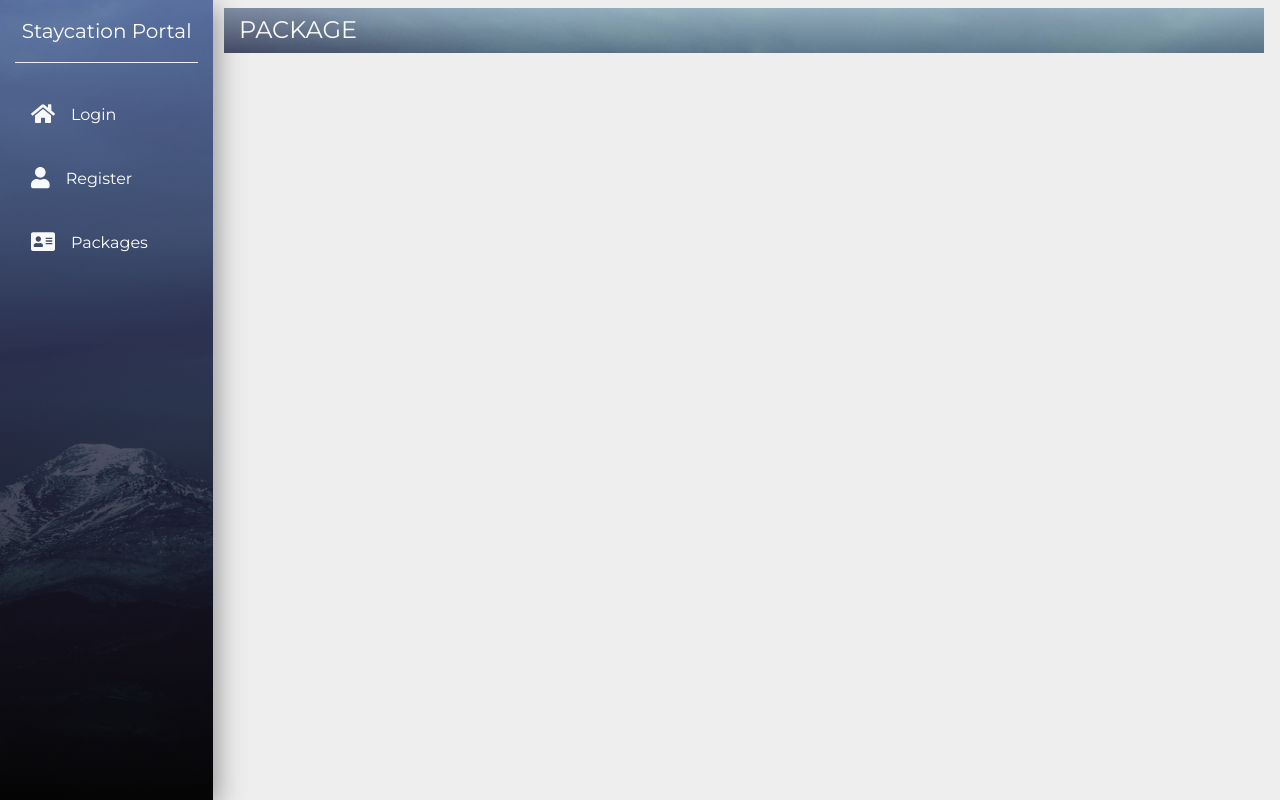
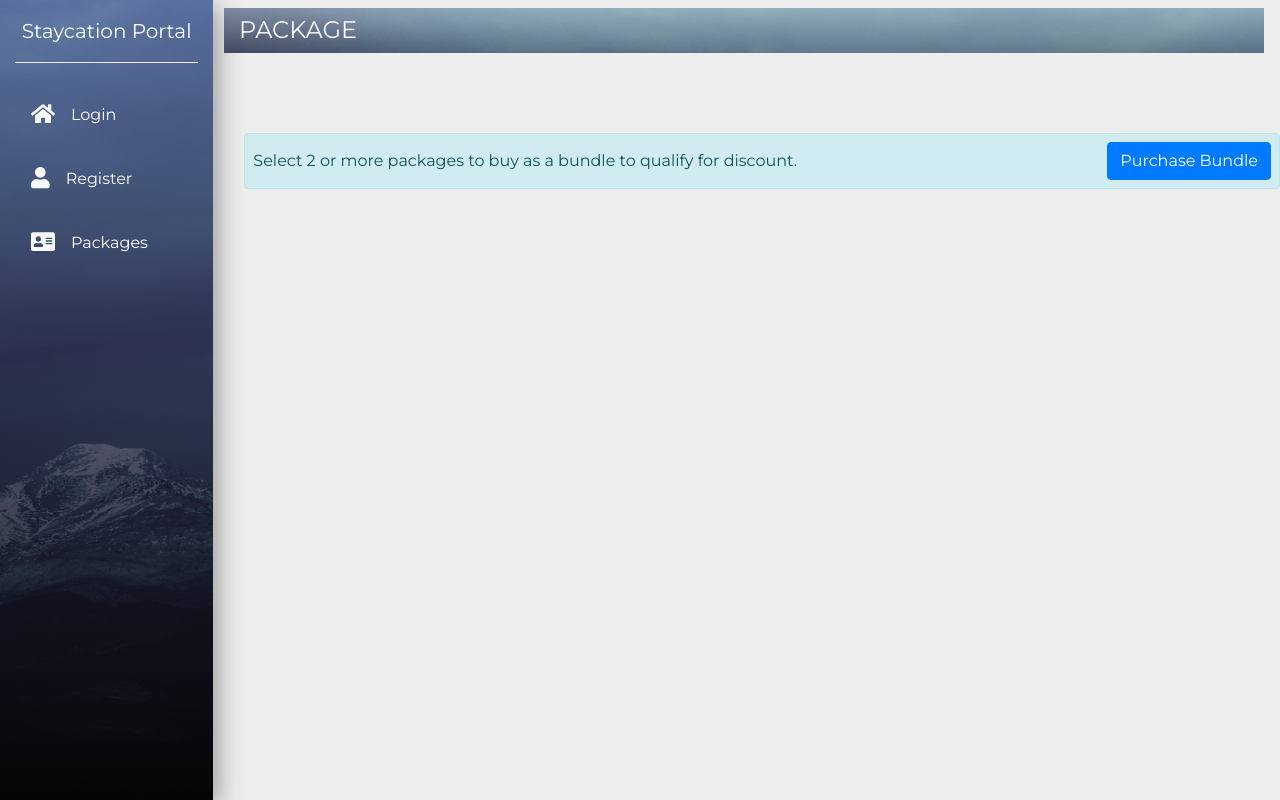
Before and after one commit to yuhxuen/ICT239-ECA, a Flask app: page / in a window 1280 px wide. Run offline with Flask 2, Linux system fonts and the light colour scheme; data that the repository does not hold is empty; some libraries are stand-ins or nearby versions.

Commit message:
3(a) - implementing purchase bundles

```diff
--- a/staycation/app/controllers/packageController.py
+++ b/staycation/app/controllers/packageController.py
@@ -1,5 +1,7 @@
 from flask_login import login_user, login_required, logout_user, current_user
-from flask import Blueprint, request, redirect, render_template, url_for
+from flask import Blueprint, request, redirect, render_template, url_for, flash
+from models.package import Package
+from models.bundle import BundlePurchase
 
 from models.forms import BookForm
 
@@ -18,3 +20,48 @@ def packages():
 def viewPackageDetail(hotel_name):
     the_package = Package.getPackage(hotel_name=hotel_name)
     return render_template('packageDetail.html', panel="Package Detail", package=the_package)
+
+@package.route('/purchaseBundle', methods=['POST'])
+@login_required
+def purchaseBundle():
+    # block admins; only non-admin users may purchase bundles
+    if current_user.email == "admin@abc.com":
+        flash("This is a non-admin function. Please log in as a non-admin user to use this function.", "info")
+        return redirect(url_for('packageController.packages'))
+
+    selected_ids = request.form.getlist('package_ids')  # list of package ObjectIds from checkboxes
+    if not selected_ids:
+        flash("Please select packages to buy as a bundle", "warning")
+        return redirect(url_for('packageController.packages'))
+
+    # load selected packages and compute total before discount
+    packages, total = [], 0.0
+    for pid in selected_ids:
+        p = Package.objects(id=pid).first()
+        if p:
+            packages.append(p)
+            total += float(p.packageCost())
+
+    # determine discount tier
+    n = len(packages)
+    if n == 1:
+        rate = 0.0
+    elif n in (2, 3):
+        rate = 0.10
+    else:
+        rate = 0.20
+
+    discount = total * rate
+    discounted_total = total - discount
+
+    # save bundle purchase with current date and all items unused
+    BundlePurchase.create_for_user(current_user, packages)
+
+    # flash outcome message like the figures
+    names = ", ".join([p.hotel_name for p in packages])
+    if n == 1:
+        msg = f"No discount for bundle purchase for {names}<br>Total cost ${total:0.2f}"
+    else:
+        msg = f"{int(rate*100)}% discount for bundle purchase for {names}<br>Total cost ${total:0.2f}<br>Discounted total ${discounted_total:0.2f}"
+    flash(msg, "info")
+    return redirect(url_for('packageController.packages'))
--- a/staycation/app/templates/packages.html
+++ b/staycation/app/templates/packages.html
@@ -9,36 +9,82 @@
     class="alert alert-{{ 'info' if category == 'info' else category }} col-12 p-2 mt-2 text-center"
     role="alert"
   >
-    {{ msg }}
+    {{ msg|safe }}
   </div>
-  {% endfor %} {% endif %} {% endwith %} {% for package in all_packages %}
+  {% endfor %} {% endif %} {% endwith %}
+
+  <!-- Bundle helper bar -->
+  <div
+    class="alert alert-info d-flex justify-content-between align-items-center col-12 p-2 mt-2"
+  >
+    <span
+      >Select 2 or more packages to buy as a bundle to qualify for
+      discount.</span
+    >
+    <button form="bundleForm" type="submit" class="btn btn-primary">
+      Purchase Bundle
+    </button>
+  </div>
+
+  <!-- Wrap cards in a single form so selected ids submit together -->
+  <form id="bundleForm" action="/purchaseBundle" method="post">
+    <div class="row">
+      {% for package in all_packages %}
       <!-- {{ package|pprint }} -->
       <div class="col-xl-4 col-md-6 col-sm-12 p-2">
         <div class="card card-common h-100">
-      <div class="bg-image hover-overlay ripple" data-mdb-ripple-color="light">
+          <div
+            class="bg-image hover-overlay ripple"
+            data-mdb-ripple-color="light"
+          >
             <img src="{{package.image_url}}" class="img-fluid" />
-        <a href="#!">
-          <div
+            <a href="#!"
+              ><div
                 class="mask"
                 style="background-color: rgba(251, 251, 251, 0.15)"
-          ></div>
-        </a>
+              ></div
+            ></a>
           </div>
           <div class="card-body">
             <h5 class="card-title">{{package.hotel_name}}</h5>
             <p class="card-text">{{package.description}}</p>
+
+            <!-- buttons and checkbox aligned on one row -->
+            <div class="d-flex align-items-center mt-2">
               <a
                 href="/viewPackageDetail/{{package.hotel_name}}"
-          class="btn btn-primary"
+                class="btn btn-primary btn-sm mr-2"
                 >Details</a
               >
+              <!-- .mr-2 = .5rem -->
               <a
                 href="/view?hotel_name='{{package.hotel_name}}'"
-          class="btn btn-primary"
+                class="btn btn-primary btn-sm mr-3"
                 >Book</a
               >
+              <!-- .mr-3 = 1rem -->
+              <div class="form-check ml-1">
+                <!-- .ml-1 = .25rem -->
+                <input
+                  class="form-check-input"
+                  type="checkbox"
+                  id="pkg_{{ package.id }}"
+                  name="package_ids"
+                  value="{{ package.id }}"
+                  style="transform: scale(1.8)"
+                />
+                <label
+                  class="form-check-label"
+                  for="pkg_{{ package.id }}"
+                ></label>
               </div>
             </div>
           </div>
-  {% endfor %} {% endblock %}
+        </div>
+      </div>
+      {% endfor %}
+    </div>
+  </form>
+
+  {% endblock %}
 </body>
```
Also changed, not shown: staycation/app/models/bundle.py (added, +21 -0 lines). Lines whose indentation alone changed are shown as unchanged.
